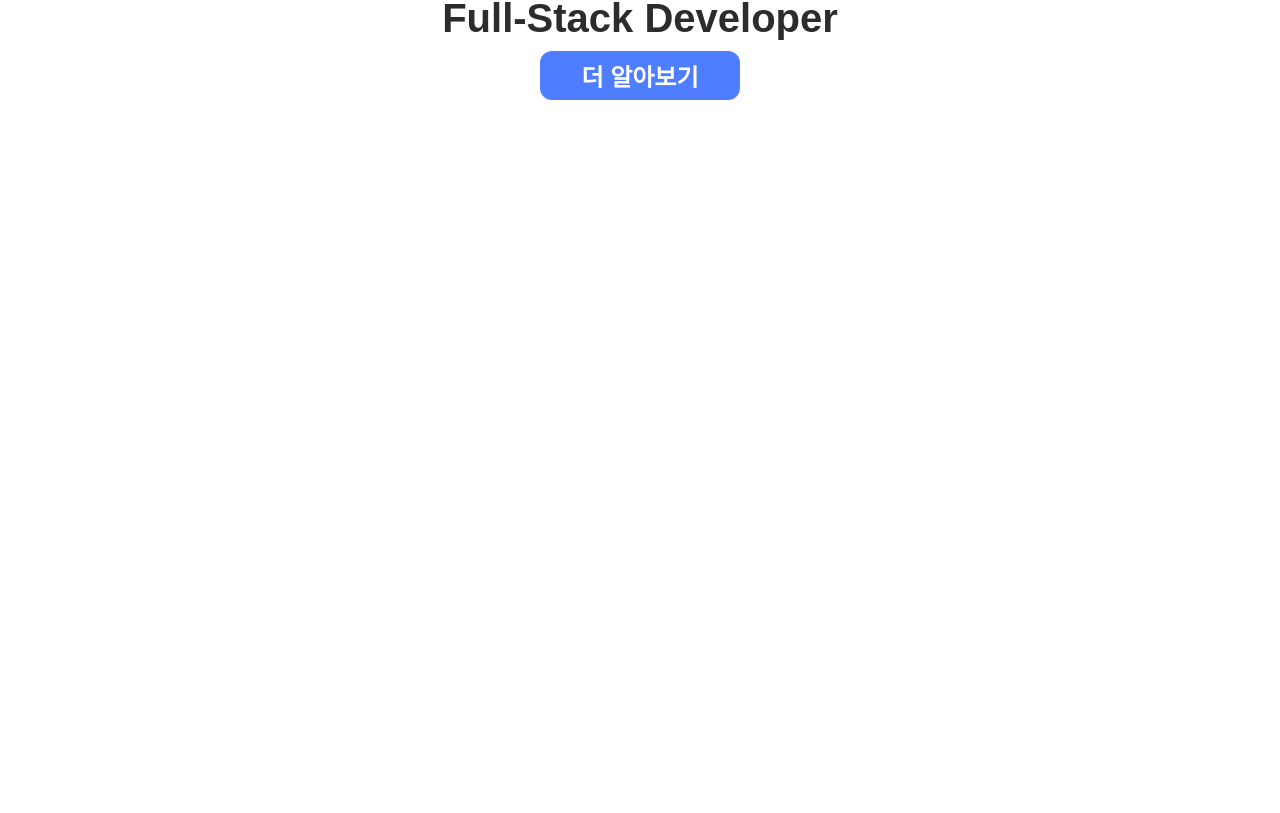
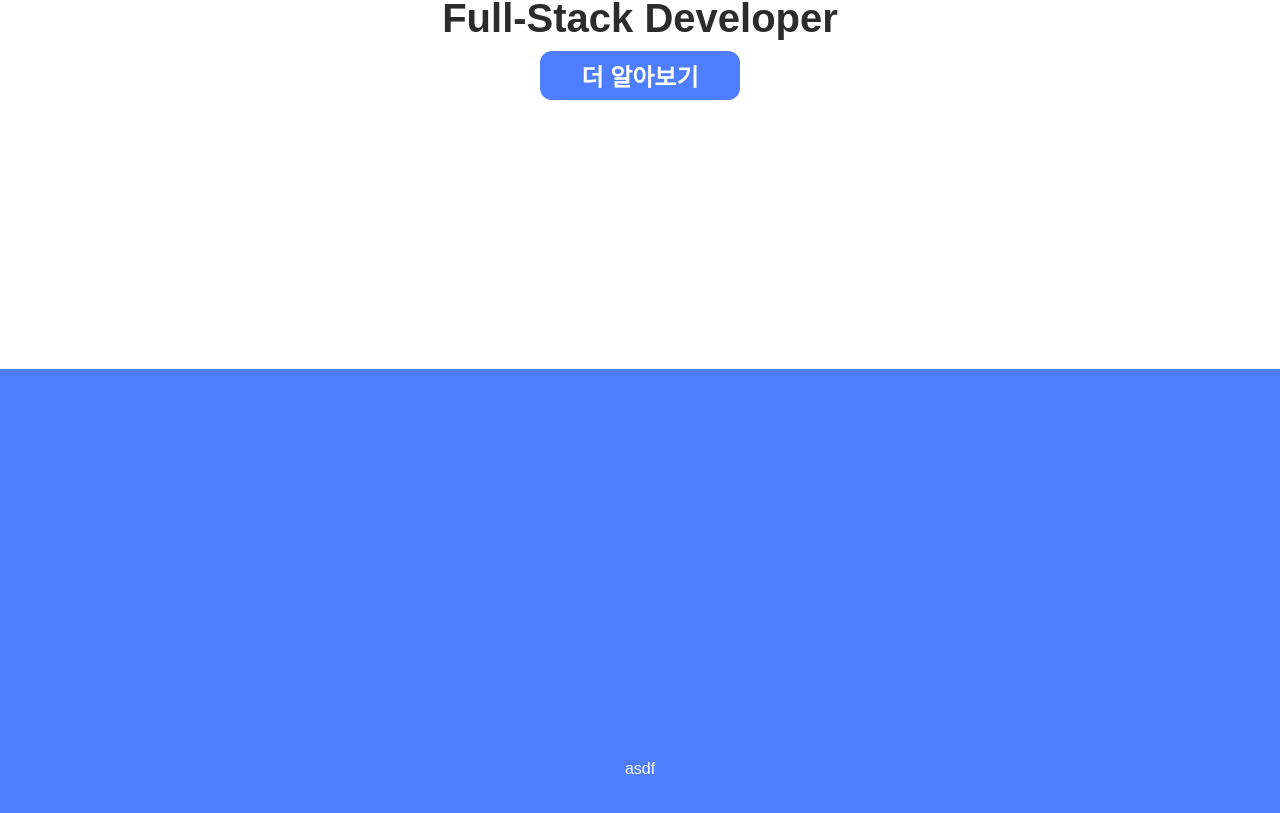
Before and after one commit to paring-chan/aboutme, a React (Create React App) app: page / in a window 1280 px wide. Shown: the part 431-1244 px from the top of the page. Before the commit the page ends 800 px from the top, so only its background shows below. Built offline with nearby package versions, Linux system fonts and the light colour scheme; a web font is replaced by a local one.

Commit message:
some changes & remove transition

```diff
--- a/package.json
+++ b/package.json
@@ -18,7 +18,6 @@
         "react-dom": "^17.0.2",
         "react-router-dom": "^5.3.0",
         "react-scripts": "4.0.3",
-        "react-transition-group": "^4.4.2",
         "sass": "^1.36.0",
         "styled-components": "^5.3.3",
         "typescript": "^4.1.2",
@@ -50,7 +49,6 @@
     },
     "devDependencies": {
         "@types/react-router-dom": "^5.3.2",
-        "@types/react-transition-group": "^4.4.4",
         "@types/styled-components": "^5.1.15",
         "prettier": "^2.3.2"
     }
--- a/src/App.tsx
+++ b/src/App.tsx
@@ -1,6 +1,5 @@
 import React from 'react'
 import { Route, Switch } from 'react-router-dom'
-import { CSSTransition, TransitionGroup } from 'react-transition-group'
 import Layout from './components/Layout'
 import Home from './views/Home/index'
 import NotFound from './views/NotFound'
@@ -10,18 +9,10 @@ const App = () => {
         <Layout>
             <Route
                 render={({ location }) => (
-                    <TransitionGroup>
-                        <CSSTransition
-                            key={location.key}
-                            timeout={500}
-                            classNames="page-transition"
-                        >
-                            <Switch location={location}>
-                                <Route exact path="/" component={Home} />
-                                <Route component={NotFound} />
-                            </Switch>
-                        </CSSTransition>
-                    </TransitionGroup>
+                    <Switch location={location}>
+                        <Route exact path="/" component={Home} />
+                        <Route component={NotFound} />
+                    </Switch>
                 )}
             />
         </Layout>
--- a/src/styles/index.scss
+++ b/src/styles/index.scss
@@ -33,25 +33,3 @@ code {
 
     --header-height: 60px;
 }
-
-.page-transition-enter {
-    position: fixed;
-    left: -100vw;
-}
-
-.page-transition-enter-active {
-    transition: left .5s;
-    left: 0;
-    width: 100%;
-}
-
-.page-transition-exit {
-    position: fixed;
-    width: 100%;
-    left: 0;
-}
-
-.page-transition-exit-active {
-    left: 100vw;
-    transition: left .5s;
-}
--- a/src/views/Home/Sections/Home.tsx
+++ b/src/views/Home/Sections/Home.tsx
@@ -23,7 +23,7 @@ const Description = styled.h2`
 
 const HomeSection: React.FC = () => {
     return (
-        <FirstSectionContainer>
+        <FirstSectionContainer id="home-section-home">
             <Title>파랑이</Title>
             <Description>Full-Stack Developer</Description>
             <Button>더 알아보기</Button>
--- /dev/null
+++ b/src/views/Home/Sections/Skills.tsx
@@ -0,0 +1,23 @@
+import React from 'react'
+import styled from 'styled-components'
+
+const SkillsSectionContainer = styled.div`
+    min-height: 100vh;
+    display: flex;
+    justify-content: center;
+    align-items: center;
+    flex-direction: column;
+    gap: 10px;
+    background: var(--theme-primary);
+    color: var(--primary-content-color);
+`
+
+const SkillsSection: React.FC = () => {
+    return (
+        <SkillsSectionContainer id="home-section-skills">
+            asdf
+        </SkillsSectionContainer>
+    )
+}
+
+export default SkillsSection
--- a/src/views/Home/index.tsx
+++ b/src/views/Home/index.tsx
@@ -1,6 +1,7 @@
 import React from 'react'
 import styled from 'styled-components'
 import HomeSection from './Sections/Home'
+import SkillsSection from './Sections/Skills'
 
 const Container = styled.div`
     height: 100%;
@@ -10,6 +11,7 @@ const Home: React.FC = () => {
     return (
         <Container>
             <HomeSection />
+            <SkillsSection />
         </Container>
     )
 }
```
Also changed, not shown: 1 other file (tests, documents, lock files or other folders).
